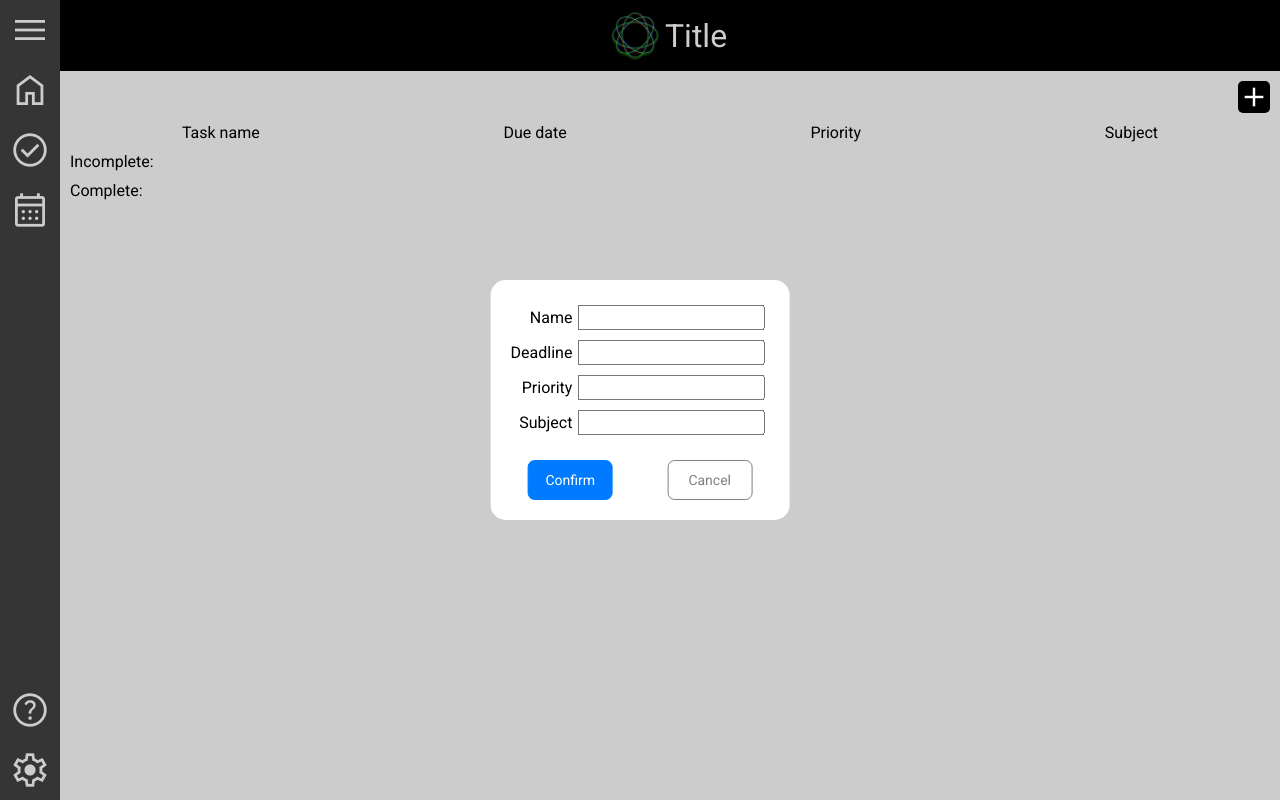
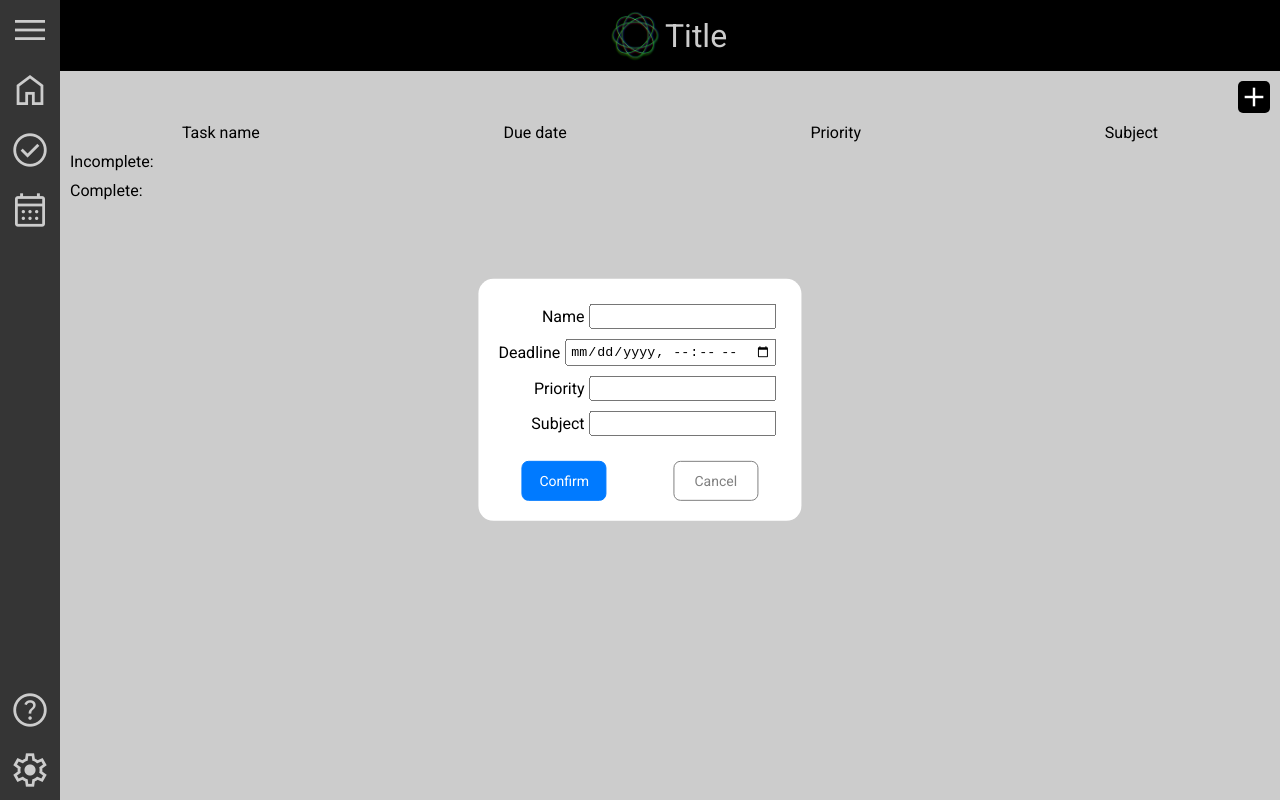
Before and after one commit to Youahm48/Web-Application, a React (Vite) app: page / in a window 1280 px wide. Both pictures are taken after a click on the button "add". Built offline with nearby package versions, Linux system fonts and the light colour scheme.

Commit message:
Passing user set deadline to the server as UTC time

```diff
--- a/src/modals/CreateCardModal.jsx
+++ b/src/modals/CreateCardModal.jsx
@@ -33,7 +33,7 @@ export default function CreateCardModal(props) {
     setName(event.target.value)
   }
   function handleDeadlineChange(event) {
-    setDeadline(event.target.value)
+    setDeadline(new Date(event.target.value).toISOString())
   }
   function handlePriorityChange(event) {
     setPriority(event.target.value)
@@ -59,7 +59,7 @@ export default function CreateCardModal(props) {
             </div>
             <div>
               <p>Deadline</p>
-              <input onChange={handleDeadlineChange} />
+              <input type="datetime-local" onChange={handleDeadlineChange} />
             </div>
             <div>
               <p>Priority</p>
```
